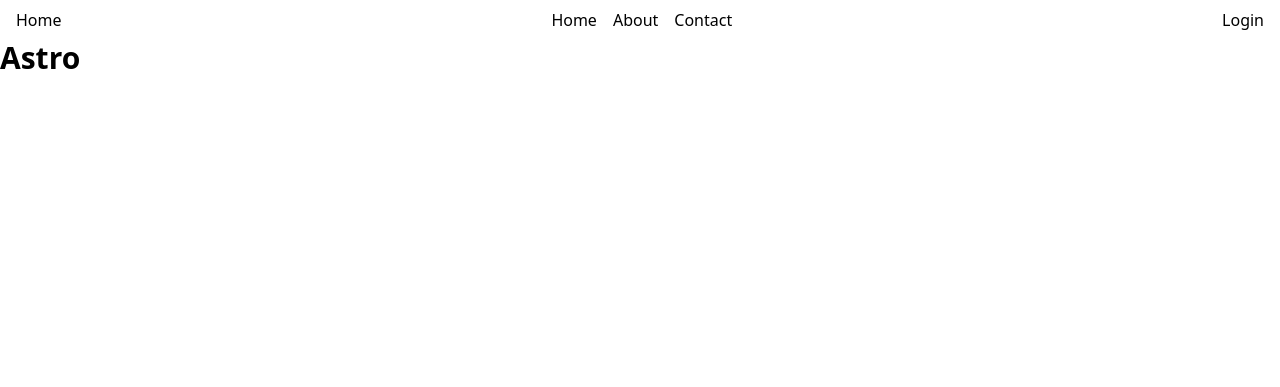
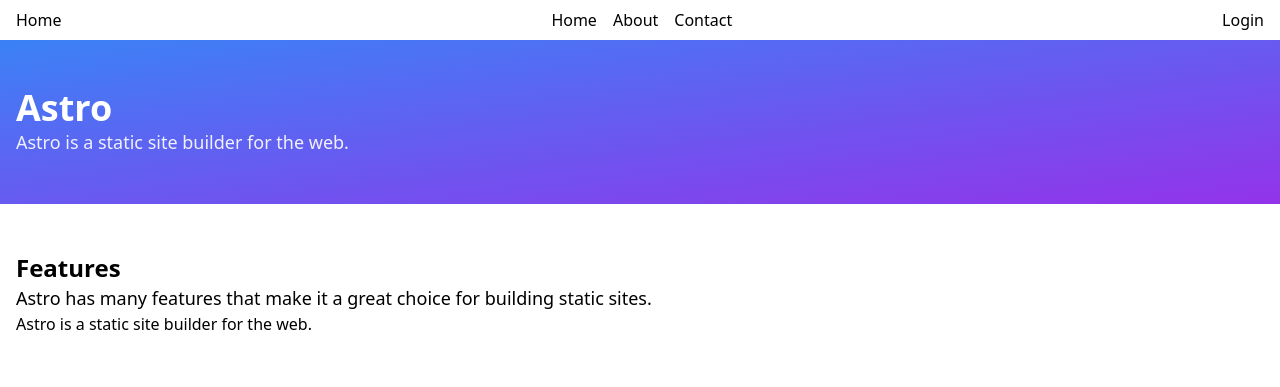
Before and after one commit to nielswijers/niwux.com, an Astro site: page / in a window 1280 px wide. Built offline with nearby package versions, Linux system fonts and the light colour scheme; Astro itself is replaced by a stand-in of ours.

Commit message:
add hero and section

```diff
--- /dev/null
+++ b/src/components/Hero.astro
@@ -0,0 +1,17 @@
+---
+type Props = {
+  title: string;
+  description: string;
+};
+
+const { title, description }: Props = Astro.props;
+---
+
+<section class="bg-gradient-to-br from-blue-500 to-purple-600 py-12">
+  <div class="container">
+    <div class="max-w-3xl">
+      <h1 class="text-4xl font-bold text-white">{title}</h1>
+      <p class="text-lg text-white/90">{description}</p>
+    </div>
+  </div>
+</section>
--- /dev/null
+++ b/src/components/Section.astro
@@ -0,0 +1,18 @@
+---
+type Props = {
+  title: string;
+  description: string;
+};
+
+const { title, description }: Props = Astro.props;
+---
+
+<section class="py-12">
+  <div class="container">
+    <div class="max-w-3xl">
+      <h2 class="text-2xl font-bold">{title}</h2>
+      <p class="text-lg">{description}</p>
+    </div>
+    <slot />
+  </div>
+</section>
--- a/src/pages/index.astro
+++ b/src/pages/index.astro
@@ -1,7 +1,18 @@
 ---
+import Hero from "../components/Hero.astro";
+import Section from "../components/Section.astro";
 import Layout from "../layouts/Layout.astro";
 ---
 
 <Layout>
-  <h1 class="text-3xl font-bold">Astro</h1>
+  <Hero
+    title="Astro"
+    description="Astro is a static site builder for the web."
+  />
+  <Section
+    title="Features"
+    description="Astro has many features that make it a great choice for building static sites."
+  >
+    <p>Astro is a static site builder for the web.</p>
+  </Section>
 </Layout>
```
